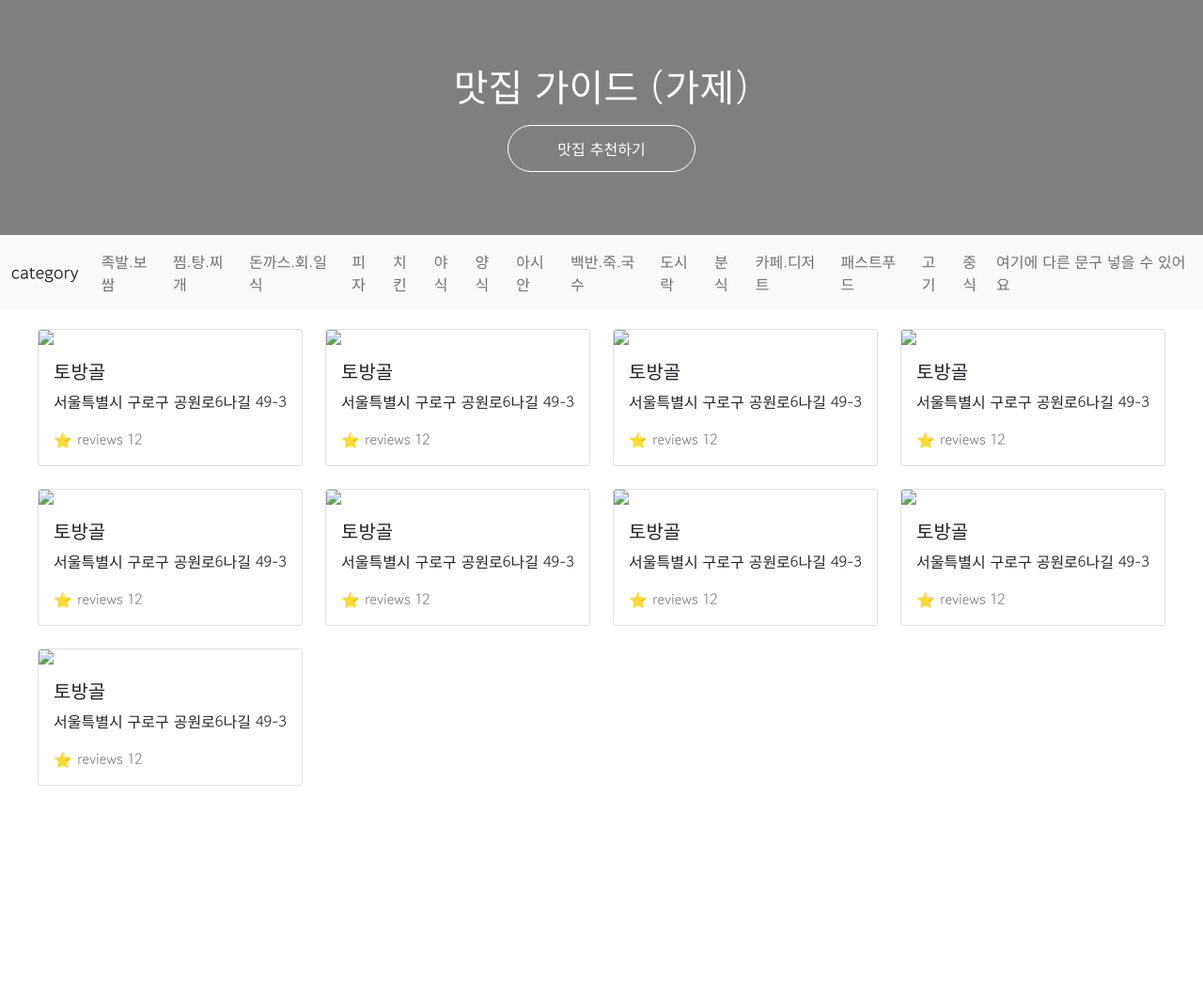
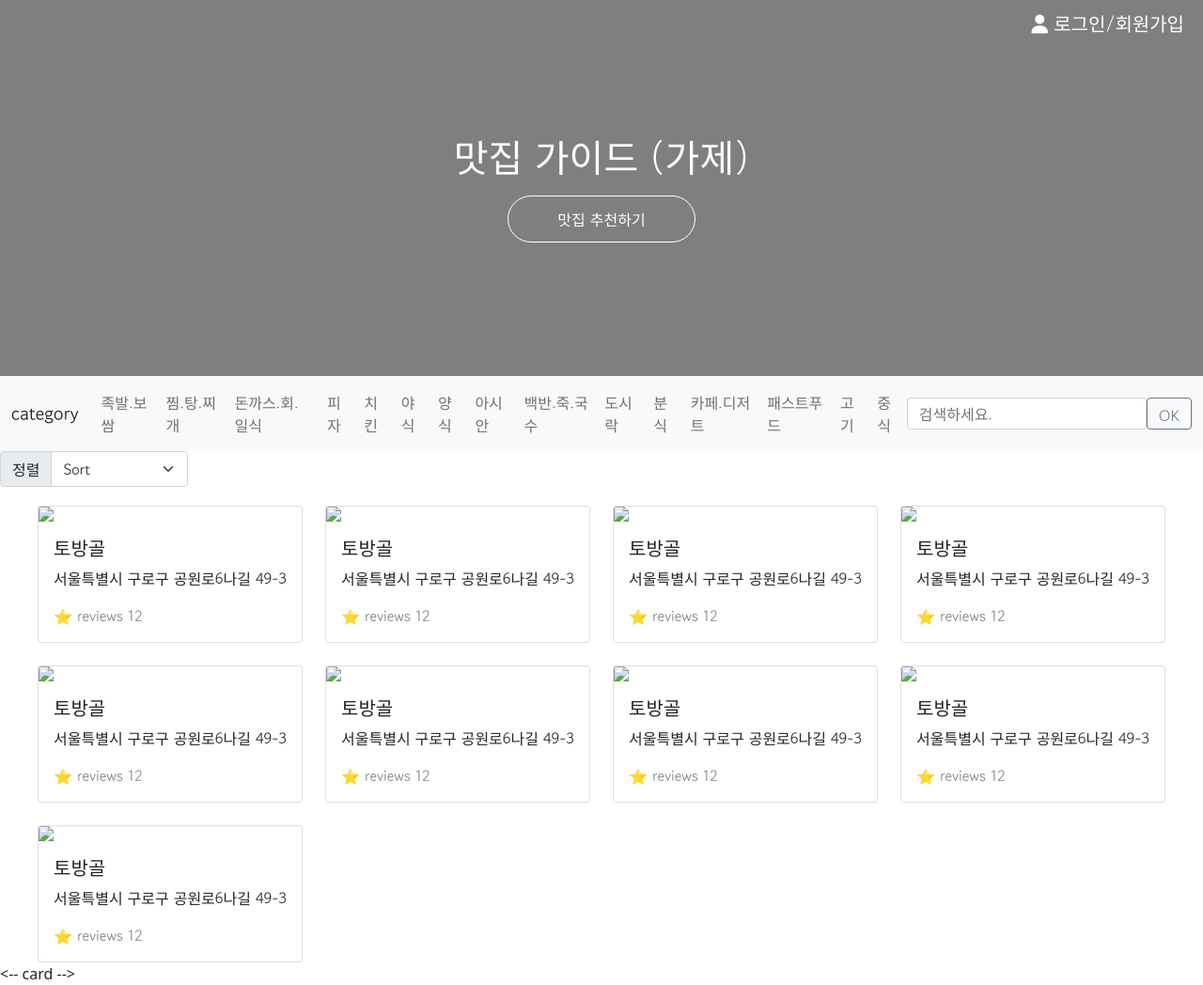
Before and after one commit to hm5938/-, a Python web app: template templates/index.html in a window 1280 px wide. Shown: the whole page at 94% size. Before the commit the page ends 836 px from the top, so only its background shows below. Run offline with Jinja, Linux system fonts and the light colour scheme; the template is opened without the code that fills it, so the values that code supplies are empty; some libraries are stand-ins or nearby versions.

Commit message:
안진우.html

```diff
--- a/templates/index.html
+++ b/templates/index.html
@@ -10,7 +10,7 @@
     <script src="https://cdn.jsdelivr.net/npm/bootstrap@5.0.2/dist/js/bootstrap.bundle.min.js"
             integrity="sha384-MrcW6ZMFYlzcLA8Nl+NtUVF0sA7MsXsP1UyJoMp4YLEuNSfAP+JcXn/tWtIaxVXM"
             crossorigin="anonymous"></script>
-
+    <script src="https://kit.fontawesome.com/def66b134a.js" crossorigin="anonymous"></script>
     <title></title>
 
     <link href="https://fonts.googleapis.com/css2?family=Gowun+Dodum&display=swap" rel="stylesheet">
@@ -19,10 +19,24 @@
         * {
             font-family: 'Gowun Dodum', sans-serif;
         }
-
+        .login {
+            position : absolute;
+            top : 10px;
+            right : 20px;
+            font-size : 20px;
+            color : inherit;
+        }
+        .login > a {
+            text-decoration-line : none;
+            color : white;
+        }
+        .login > a:hover {
+            font-size : 24px;
+            color : white;
+        }
         .title {
             width: 100%;
-            height: 250px;
+            height: 400px;
 
             background-image: linear-gradient(0deg, rgba(0, 0, 0, 0.5), rgba(0, 0, 0, 0.5)), url('https://search.pstatic.net/common/?src=http%3A%2F%2Fblogfiles.naver.net%2FMjAyMjA3MTdfMTAx%2FMDAxNjU4MDYwMTA3NDcw.qGAsWERrjfXUe-E2QfBBeUBecs0v4-pObX9Sh_09HTkg.rwbgCntnb6UIOSJOb6oG9h03SRZQdOf0mD-d6qybB9wg.PNG.soomskin%2F20220114_231213.png&type=sc960_832');
             background-position: center;
@@ -34,6 +48,7 @@
             flex-direction: column;
             align-items: center;
             justify-content: center;
+
         }
 
         .title > button {
@@ -62,10 +77,52 @@
             width: 95%;
             max-width: 1200px;
         }
+        .navbar-text {
+            width : 350px;
+            height : 50px;
+            display: flex;
+            flex-direction: row;
+        }
+
+        .mypost {
+            width: 95%;
+            max-width: 800px;
+            margin: 20px auto 0px auto;
+            padding: 20px;
+            box-shadow: 0px 0px 3px 0px gray;
+
+            display: none;
+        }
+
+        .mybtns {
+            display: flex;
+            flex-direction: row;
+            align-items: center;
+            justify-content: center;
+
+            margin-top: 20px;
+        }
+
+        .mybtns > button {
+            margin-right: 10px;
+        }
     </style>
+    <script>
+        function open_box() {
+            $('#post-box').show()
+        }
+
+        function close_box() {
+            $('#post-box').hide()
+        }
+    </script>
 </head>
 <body>
 <div class="title">
+    <div class="login">
+        <i class="fas fa-user"></i>
+        <a href="#" src="Login" > 로그인/회원가입 </a>
+    </div>
     <h1>맛집 가이드 (가제) </h1>
     <button onclick="open_box()">맛집 추천하기</button>
 </div>
@@ -124,12 +181,59 @@
           <a class="nav-link"  aria-current="page" href="#">중식</a>
         </li>
       </ul>
-      <span class="navbar-text">
-        여기에 다른 문구 넣을 수 있어요
-      </span>
+      <div class="navbar-text">
+        <input type="text" class="form-control" placeholder="검색하세요." aria-label="Recipient's username" aria-describedby="button-addon2" >
+        <button class="btn btn-outline-secondary" type="button" id="button-addon2">OK</button>
+      </div>
     </div>
   </div>
 </nav>
+</div>
+<div class="sort">
+    <div class="input-group mb-3" style="width : 200px;">
+      <label class="input-group-text" for="inputGroupSelect01">정렬</label>
+      <select class="form-select" id="inputGroupSelect01">
+        <option selected>Sort</option>
+        <option value="1">리뷰👍</option>
+        <option value="2">별점👍</option>
+      </select>
+    </div>
+</div>
+<div class="mypost" id="post-box">
+    <div class="form-floating mb-3">
+        <input id="url" type="email" class="form-control" placeholder="name@example.com">
+        <label>네이버 URL</label>
+    </div>
+    <div class="input-group mb-3">
+        <label class="input-group-text" for="inputGroupSelect01">카테고리</label>
+        <select class="form-select">
+            <option selected>-- 선택하기 --</option>
+            <option value="1">족발.보쌈</option>
+            <option value="2">찜,탕,찌개</option>
+            <option value="3">돈까스,회,일식</option>
+            <option value="4">피자</option>
+            <option value="5">치킨</option>
+            <option value="6">야식</option>
+            <option value="7">양식</option>
+            <option value="8">아시안</option>
+            <option value="9">백반,죽,국수</option>
+            <option value="10">도시락</option>
+            <option value="11">분식</option>
+            <option value="12">카페,디저트</option>
+            <option value="13">패스트푸드</option>
+            <option value="14">고기</option>
+            <option value="15">중식</option>
+        </select>
+    </div>
+
+    <div class="form-floating">
+        <textarea id="comment" class="form-control" placeholder="Leave a comment here"></textarea>
+        <label for="floatingTextarea2">코멘트</label>
+    </div>
+    <div class="mybtns">
+        <button onclick="posting()" type="button" class="btn btn-dark">기록하기</button>
+        <button onclick="close_box()" type="button" class="btn btn-outline-dark">닫기</button>
+    </div>
 </div>
 <div class="cards">
     <div class="row row-cols-1 row-cols-md-4 g-4" id="cards-box">
@@ -243,6 +347,6 @@
         </div>
 
     </div>
-</div>
+</div> <-- card -->
 </body>
 </html>
```
